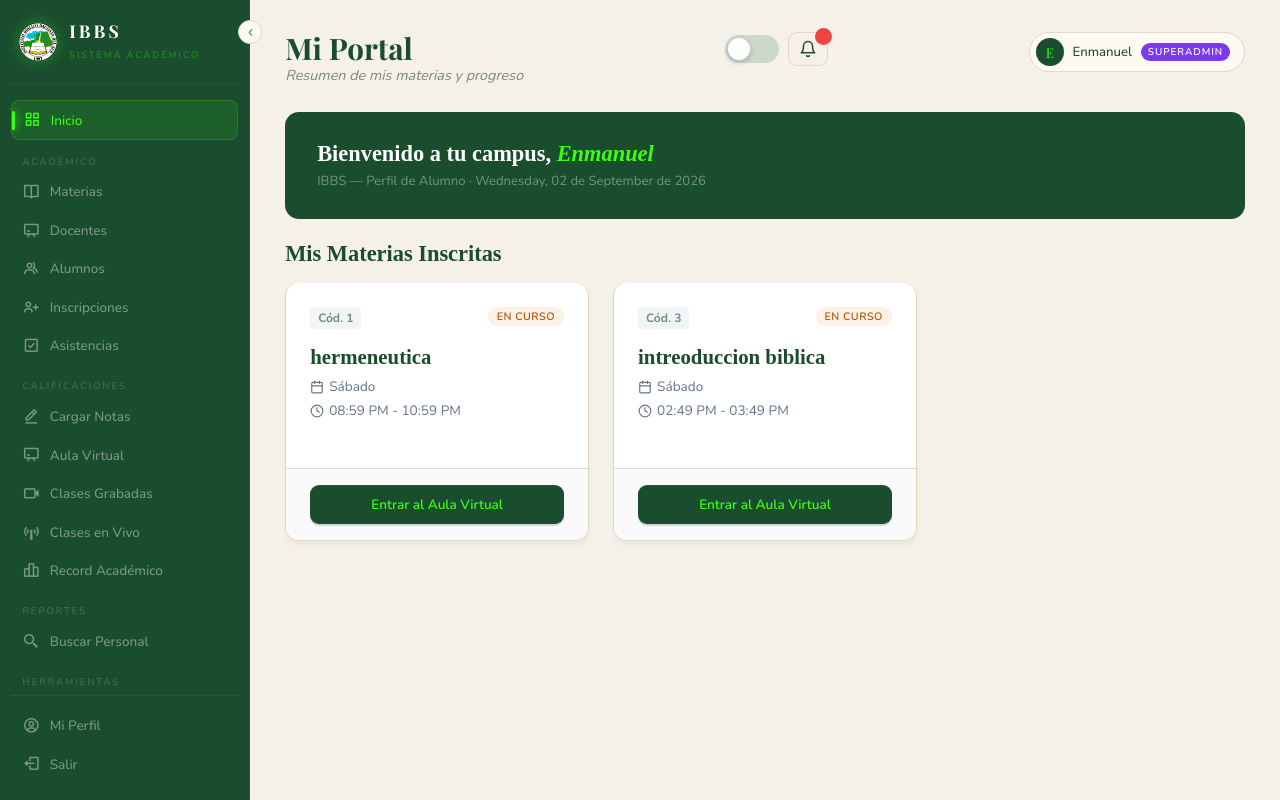
After one commit to Alejandro22R/ibbs, a PHP site: page /portal_alumno.php in a window 1280 px wide. The commit adds this page. Run offline with PHP 8.4, Linux system fonts and the light colour scheme; a user stored in the database is signed in; data comes from the database, SQL or seed files in the repository.

Commit message:
index.php

```diff
--- /dev/null
+++ b/portal_alumno.php
@@ -0,0 +1,121 @@
+<?php
+$page_title = 'Mi Portal';
+$page_sub   = 'Resumen de mis materias y progreso';
+$active_link = 'inicio';
+include __DIR__.'/layout/head.php';
+
+// Bloqueo de seguridad: Solo alumnos o administradores pueden ver este portal.
+if($_rol !== 'alumno' && !in_array($_rol, ['superadmin','admin'])) {
+    echo '<script>window.location="index.php";</script>';
+    exit;
+}
+
+$_con_ob = db();
+$uid = (int)($_SESSION['user_id'] ?? 0);
+
+// Necesitamos encontrar el ID de ALUMNO real basándonos en la sesión del usuario logueado.
+$q_alu = mysqli_query($_con_ob, "
+    SELECT a.id, a.nombre, a.apellido, a.cedula
+    FROM alumnos a
+    JOIN usuarios u ON a.cedula = u.cedula
+    WHERE u.id = $uid LIMIT 1
+");
+
+$alumno_data = mysqli_fetch_assoc($q_alu);
+$alumno_id = $alumno_data ? $alumno_data['id'] : 0;
+
+// Si encontramos al alumno, buscamos sus materias asignadas.
+$materias = [];
+if ($alumno_id > 0) {
+    $q_mat = mysqli_query($_con_ob, "
+        SELECT m.id, m.nombre, m.codigo, m.dias, m.hora_inicio, m.hora_fin, m.estado, ma.nota_final
+        FROM materia_alumno ma
+        JOIN materias m ON ma.materia_id = m.id
+        WHERE ma.alumno_id = $alumno_id
+        ORDER BY m.estado DESC, m.nombre ASC
+    ");
+    while($row = mysqli_fetch_assoc($q_mat)) {
+        $materias[] = $row;
+    }
+}
+mysqli_close($_con_ob);
+?>
+
+<!-- Banner bienvenida -->
+<div style="background:var(--ink);border-radius:14px;padding:1.8rem 2rem;margin-bottom:1.4rem;position:relative;overflow:hidden;">
+  <div style="position:absolute;inset:0;background-image:radial-gradient(rgba(57,255,20,.04) 1px,transparent 1px);background-size:20px 20px;pointer-events:none;"></div>
+  <div style="position:relative;z-index:1;display:flex;justify-content:space-between;align-items:center;flex-wrap:wrap;gap:1rem;">
+    <div>
+      <h3 style="font-family:'DM Serif Display',serif;font-size:1.4rem;color:#fff;margin-bottom:.3rem;">
+          Bienvenido a tu campus, <em style="color:var(--lime);font-style:italic;"><?=htmlspecialchars($_SESSION['usuario']??'')?></em>
+      </h3>
+      <p style="font-size:.82rem;color:rgba(255,255,255,.4);">IBBS — Perfil de Alumno · <?=date('l, d \d\e F \d\e Y')?></p>
+    </div>
+  </div>
+</div>
+
+<h3 style="font-family:'DM Serif Display',serif; font-size:1.4rem; color:var(--ink); margin-bottom: 1rem;">Mis Materias Inscritas</h3>
+
+<?php if(!$alumno_id): ?>
+    <div style="background:#fee2e2; border:1px solid #fecaca; color:#dc2626; padding:1.5rem; border-radius:10px; text-align:center;">
+        <b>⚠️ Advertencia:</b> Tu usuario aún no está vinculado a una ficha de alumno en el sistema.
+        Por favor, contacta a la administración para que registren tu cédula correctamente.
+    </div>
+<?php elseif(empty($materias)): ?>
+    <div style="background:#f1f5f9; border:1px dashed #cbd5e1; color:#64748b; padding:3rem; border-radius:10px; text-align:center;">
+        No tienes materias asignadas para este período.
+    </div>
+<?php else: ?>
+
+    <div style="display:grid; grid-template-columns: repeat(auto-fill, minmax(300px, 1fr)); gap: 1.5rem; margin-bottom: 2rem;">
+        <?php foreach($materias as $m):
+            $bg_color = $m['estado'] === 'culminada' ? 'background:#f8fafc; opacity: 0.8;' : 'background:#fff;';
+            $badge_class = '';
+            if($m['estado'] === 'en_curso') $badge_class = 'b-tardanza';
+            if($m['estado'] === 'pendiente') $badge_class = 'b-ausente';
+            if($m['estado'] === 'culminada') $badge_class = 'b-presente';
+            $lbl_estado = str_replace('_', ' ', ucfirst($m['estado']));
+        ?>
+        <div class="card" style="display:flex; flex-direction:column; justify-content:space-between; <?=$bg_color?> border-top: 4px solid var(--primary); transition: transform 0.2s; box-shadow: 0 4px 6px -1px rgba(0, 0, 0, 0.05);">
+            <div class="card-body" style="padding: 1.5rem;">
+                <div style="display:flex; justify-content:space-between; align-items:flex-start; margin-bottom: 1rem;">
+                    <span style="font-size:.75rem; font-weight:bold; color:var(--muted); background:#f1f5f9; padding:.2rem .5rem; border-radius:4px;">Cód. <?=htmlspecialchars($m['codigo'])?></span>
+                    <span class="badge <?=$badge_class?>"><?=$lbl_estado?></span>
+                </div>
+
+                <h4 style="font-family:'DM Serif Display',serif; font-size:1.3rem; margin-bottom:.5rem; color:var(--ink);">
+                    <?=htmlspecialchars($m['nombre'])?>
+                </h4>
+
+                <p style="font-size:.85rem; color:#64748b; margin-bottom:.3rem; display:flex; align-items:center; gap:5px;">
+                    <svg width="14" height="14" viewBox="0 0 24 24" fill="none" stroke="currentColor" stroke-width="2" stroke-linecap="round" stroke-linejoin="round"><rect x="3" y="4" width="18" height="18" rx="2" ry="2"/><line x1="16" y1="2" x2="16" y2="6"/><line x1="8" y1="2" x2="8" y2="6"/><line x1="3" y1="10" x2="21" y2="10"/></svg>
+                    <?=$m['dias'] ?: 'Sin día asignado'?>
+                </p>
+
+                <p style="font-size:.85rem; color:#64748b; margin-bottom:1.5rem; display:flex; align-items:center; gap:5px;">
+                    <svg width="14" height="14" viewBox="0 0 24 24" fill="none" stroke="currentColor" stroke-width="2" stroke-linecap="round" stroke-linejoin="round"><circle cx="12" cy="12" r="10"/><polyline points="12 6 12 12 16 14"/></svg>
+                    <?= ($m['hora_inicio'] ? date('h:i A', strtotime($m['hora_inicio'])) : '--:--') ?> -
+                    <?= ($m['hora_fin'] ? date('h:i A', strtotime($m['hora_fin'])) : '--:--') ?>
+                </p>
+
+                <?php if($m['estado'] === 'culminada' && $m['nota_final'] !== null): ?>
+                <div style="background:#f0fdf4; border:1px solid #bbf7d0; padding:.8rem; border-radius:8px; text-align:center; margin-bottom:1rem;">
+                    <span style="font-size:.8rem; color:#166534; display:block;">Nota Final</span>
+                    <strong style="font-size:1.5rem; color:#15803d;"><?=number_format($m['nota_final'], 1)?></strong>
+                </div>
+                <?php endif; ?>
+
+            </div>
+
+            <div style="padding: 1rem 1.5rem; border-top: 1px solid var(--border); background: #fafafa; border-radius: 0 0 10px 10px;">
+                <a href="modulo_aula.php?materia_id=<?=$m['id']?>" class="btn btn-primary" style="display:block; text-align:center; text-decoration:none; width:100%;">
+                    Entrar al Aula Virtual
+                </a>
+            </div>
+        </div>
+        <?php endforeach; ?>
+    </div>
+
+<?php endif; ?>
+
+<?php include __DIR__.'/layout/foot.php'; ?>
```
Also changed, not shown: index.php (+7 -1 lines), login.php (+19 -3 lines).
